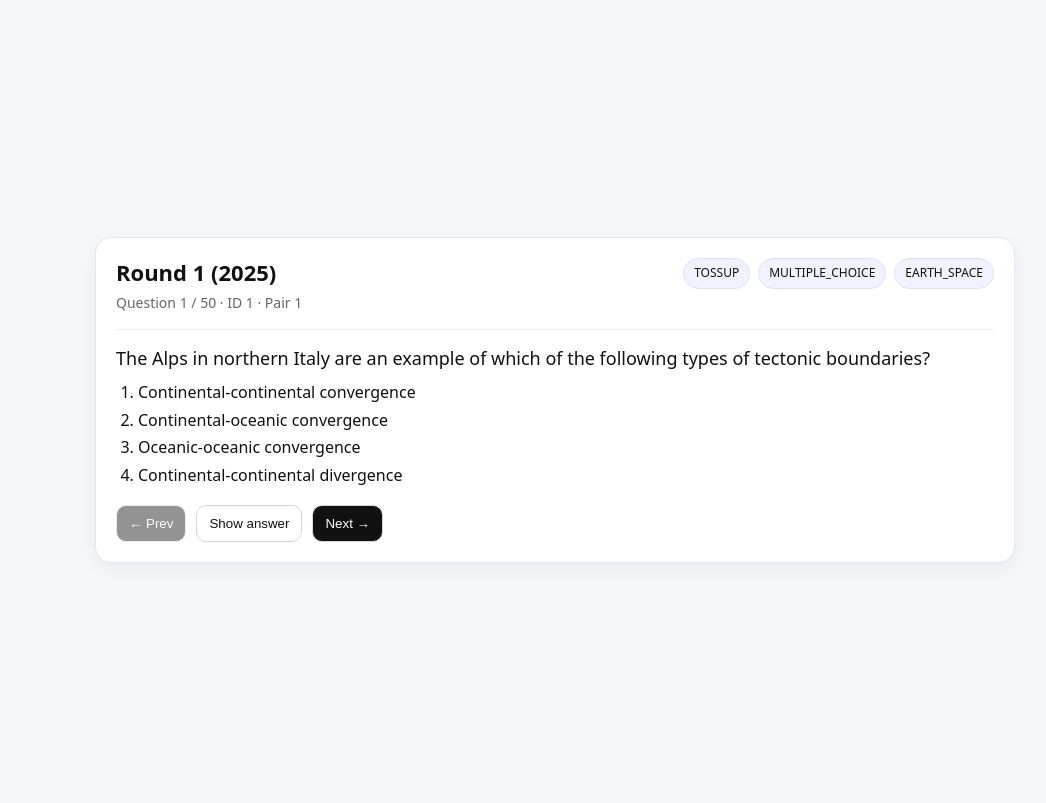
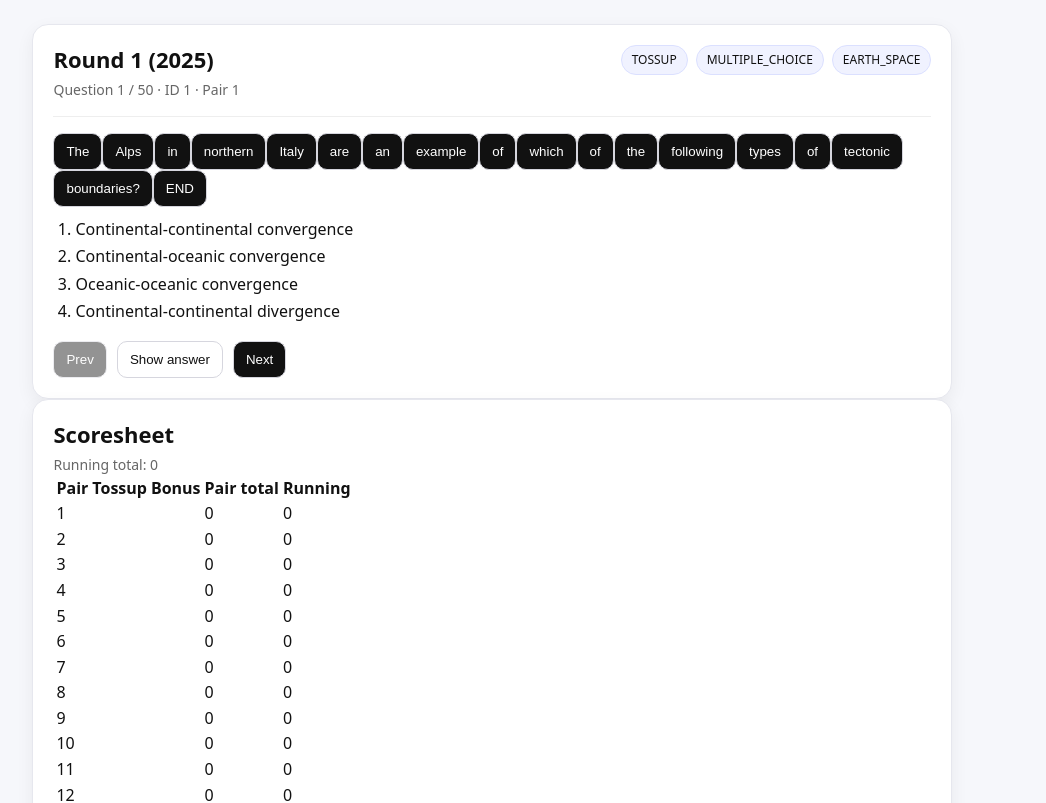
Before and after one commit to xpoes123/scibowl-org, a React (Vite) app in the folder apps/moss/frontend/: page / in a window 1280 px wide. Shown: the top 803 px of the page, without its empty margins (85-1131 px from the left). Built offline with nearby package versions, Linux system fonts and the light colour scheme.

Commit message:
Very ugly word click marking

```diff
--- a/apps/moss/frontend/src/App.tsx
+++ b/apps/moss/frontend/src/App.tsx
@@ -3,6 +3,17 @@ import packetJson from "./assets/sample_packet.json";
 
 type QuestionType = "TOSSUP" | "BONUS";
 type QuestionStyle = "MULTIPLE_CHOICE" | "SHORT_ANSWER" | "IDENTIFY_ALL" | "RANK";
+
+const END_TOKEN = "END" as const;
+
+type AttemptResult = "correct" | "incorrect";
+
+type Attempt = {
+    tokenIndex: number;
+    token: string;
+    isEnd: boolean;
+    result?: AttemptResult;
+};
 
 type Packet = {
     packet: string;
@@ -22,11 +33,15 @@ type Question = {
     source?: string;
 };
 
+type PairRow = {
+    pairId: number;
+    tossup?: Question;
+    bonus?: Question;
+};
+
 function formatCorrectAnswer(q: Question): string {
-    // MULTIPLE_CHOICE in your sample uses W/X/Y/Z (not option text)
     if (typeof q.correct_answer === "string") return q.correct_answer;
 
-    // IDENTIFY_ALL / RANK in your sample uses 1-based indices
     if (Array.isArray(q.correct_answer)) {
         const indices = q.correct_answer;
         const labels = indices.map((i) => {
@@ -39,14 +54,74 @@ function formatCorrectAnswer(q: Question): string {
     return String(q.correct_answer);
 }
 
+function getQuestionTokens(questionText: string): string[] {
+    const tokens = questionText.trim().split(/\s+/).filter(Boolean);
+    if (tokens.at(-1) !== END_TOKEN) tokens.push(END_TOKEN);
+    return tokens;
+}
+
+function pointsForAttempt(attempt: Attempt | undefined): number | undefined {
+    if (!attempt?.result) return undefined;
+    if (attempt.result === "correct") return 4;
+    return attempt.isEnd ? 0 : -4;
+}
+
+function formatAttempt(attempt: Attempt | undefined): string {
+    if (!attempt) return "";
+    if (!attempt.result) return `Pending @ ${attempt.token}`;
+
+    const points = pointsForAttempt(attempt);
+    const pointsLabel = points === undefined ? "" : points > 0 ? `+${points}` : String(points);
+    const resultLabel = attempt.result === "correct" ? "C" : "I";
+    return `${resultLabel} (${pointsLabel}) @ ${attempt.token}`;
+}
+
 export default function App() {
     const data = packetJson as Packet;
 
     const questions = useMemo(() => data.questions ?? [], [data.questions]);
     const [idx, setIdx] = useState(0);
     const [showAnswer, setShowAnswer] = useState(false);
+    const [attempts, setAttempts] = useState<Record<number, Attempt>>({});
 
     const q = questions[idx];
+    const tokens = useMemo(() => (q ? getQuestionTokens(q.question_text) : []), [q?.question_text]);
+    const attempt = q ? attempts[q.id] : undefined;
+
+    const pairRows = useMemo<PairRow[]>(() => {
+        const byPair = new Map<number, PairRow>();
+        for (const question of questions) {
+            const current = byPair.get(question.pair_id) ?? { pairId: question.pair_id };
+            if (question.question_type === "TOSSUP") current.tossup = question;
+            if (question.question_type === "BONUS") current.bonus = question;
+            byPair.set(question.pair_id, current);
+        }
+
+        return [...byPair.values()].sort((a, b) => a.pairId - b.pairId);
+    }, [questions]);
+
+    const scoredPairs = useMemo(() => {
+        let runningTotal = 0;
+        const rows = pairRows.map((pair) => {
+            const tossupAttempt = pair.tossup ? attempts[pair.tossup.id] : undefined;
+            const bonusAttempt = pair.bonus ? attempts[pair.bonus.id] : undefined;
+
+            const tossupPoints = pointsForAttempt(tossupAttempt) ?? 0;
+            const bonusPoints = pointsForAttempt(bonusAttempt) ?? 0;
+            const pairTotal = tossupPoints + bonusPoints;
+            runningTotal += pairTotal;
+
+            return {
+                ...pair,
+                tossupAttempt,
+                bonusAttempt,
+                pairTotal,
+                runningTotal,
+            };
+        });
+
+        return { rows, runningTotal };
+    }, [attempts, pairRows]);
 
     function prev() {
         setShowAnswer(false);
@@ -56,6 +131,33 @@ export default function App() {
     function next() {
         setShowAnswer(false);
         setIdx((v) => Math.min(questions.length - 1, v + 1));
+    }
+
+    function chooseAttemptToken(question: Question, tokenIndex: number, questionTokens: string[]) {
+        const chosenToken = questionTokens[tokenIndex] ?? "";
+        setAttempts((prevState) => ({
+            ...prevState,
+            [question.id]: {
+                tokenIndex,
+                token: chosenToken,
+                isEnd: chosenToken === END_TOKEN && tokenIndex === questionTokens.length - 1,
+                result: undefined,
+            },
+        }));
+    }
+
+    function setAttemptResult(questionId: number, result: AttemptResult | undefined) {
+        setAttempts((prevState) => {
+            const current = prevState[questionId];
+            if (!current) return prevState;
+
+            if (!result) {
+                const { [questionId]: _removed, ...rest } = prevState;
+                return rest;
+            }
+
+            return { ...prevState, [questionId]: { ...current, result } };
+        });
     }
 
     if (!q) {
@@ -73,6 +175,7 @@ export default function App() {
 
     return (
         <div className="page">
+            <div className="layout">
                 <div className="card">
                     <div className="header">
                         <div>
@@ -92,7 +195,55 @@ export default function App() {
                     </div>
 
                     <div className="questionBlock">
-                    <div className="questionText">{q.question_text}</div>
+                        <div
+                            className="questionText tokens"
+                            aria-label="Question text (click a word to mark an attempt)"
+                        >
+                            {tokens.map((token, tokenIndex) => {
+                                const selected = attempt?.tokenIndex === tokenIndex;
+                                const isEnd = token === END_TOKEN && tokenIndex === tokens.length - 1;
+
+                                return (
+                                    <span key={tokenIndex} className="tokenWrap">
+                                        <button
+                                            type="button"
+                                            className={[
+                                                "tokenButton",
+                                                selected ? "tokenButtonSelected" : "",
+                                                isEnd ? "tokenButtonEnd" : "",
+                                            ]
+                                                .filter(Boolean)
+                                                .join(" ")}
+                                            onClick={() => chooseAttemptToken(q, tokenIndex, tokens)}
+                                        >
+                                            {token}
+                                        </button>
+
+                                        {selected && (
+                                            <select
+                                                className="tokenSelect"
+                                                value={attempt?.result ?? ""}
+                                                onClick={(e) => e.stopPropagation()}
+                                                onChange={(e) =>
+                                                    setAttemptResult(
+                                                        q.id,
+                                                        e.target.value
+                                                            ? (e.target.value as AttemptResult)
+                                                            : undefined
+                                                    )
+                                                }
+                                            >
+                                                <option value="">Mark...</option>
+                                                <option value="correct">Correct (+4)</option>
+                                                <option value="incorrect">
+                                                    Incorrect ({attempt?.isEnd ? "0" : "-4"})
+                                                </option>
+                                            </select>
+                                        )}
+                                    </span>
+                                );
+                            })}
+                        </div>
 
                         {q.options?.length > 0 && (
                             <ol className="options">
@@ -105,7 +256,7 @@ export default function App() {
 
                     <div className="controls">
                         <button onClick={prev} disabled={idx === 0}>
-                        ← Prev
+                            Prev
                         </button>
 
                         <button
@@ -117,7 +268,7 @@ export default function App() {
                         </button>
 
                         <button onClick={next} disabled={idx === questions.length - 1}>
-                        Next →
+                            Next
                         </button>
                     </div>
 
@@ -129,6 +280,54 @@ export default function App() {
                         </div>
                     )}
                 </div>
+
+                <div className="card scoresheetCard" aria-label="Scoresheet">
+                    <div className="header">
+                        <div>
+                            <h2 className="title">Scoresheet</h2>
+                            <p className="muted">Running total: {scoredPairs.runningTotal}</p>
+                        </div>
+                    </div>
+
+                    <div className="scoresheetTableWrap">
+                        <table className="scoresheetTable">
+                            <thead>
+                                <tr>
+                                    <th>Pair</th>
+                                    <th>Tossup</th>
+                                    <th>Bonus</th>
+                                    <th>Pair total</th>
+                                    <th>Running</th>
+                                </tr>
+                            </thead>
+                            <tbody>
+                                {scoredPairs.rows.map((row) => {
+                                    const isActivePair = row.pairId === q.pair_id;
+                                    const tossupActive = row.tossup?.id === q.id;
+                                    const bonusActive = row.bonus?.id === q.id;
+
+                                    return (
+                                        <tr
+                                            key={row.pairId}
+                                            className={isActivePair ? "scoresheetRowActive" : undefined}
+                                        >
+                                            <td className="scoresheetPairCell">{row.pairId}</td>
+                                            <td className={tossupActive ? "scoresheetCellActive" : undefined}>
+                                                {formatAttempt(row.tossupAttempt)}
+                                            </td>
+                                            <td className={bonusActive ? "scoresheetCellActive" : undefined}>
+                                                {formatAttempt(row.bonusAttempt)}
+                                            </td>
+                                            <td className="scoresheetNumberCell">{row.pairTotal}</td>
+                                            <td className="scoresheetNumberCell">{row.runningTotal}</td>
+                                        </tr>
+                                    );
+                                })}
+                            </tbody>
+                        </table>
+                    </div>
+                </div>
+            </div>
         </div>
     );
 }
```
Lines whose indentation alone changed are shown as unchanged.
